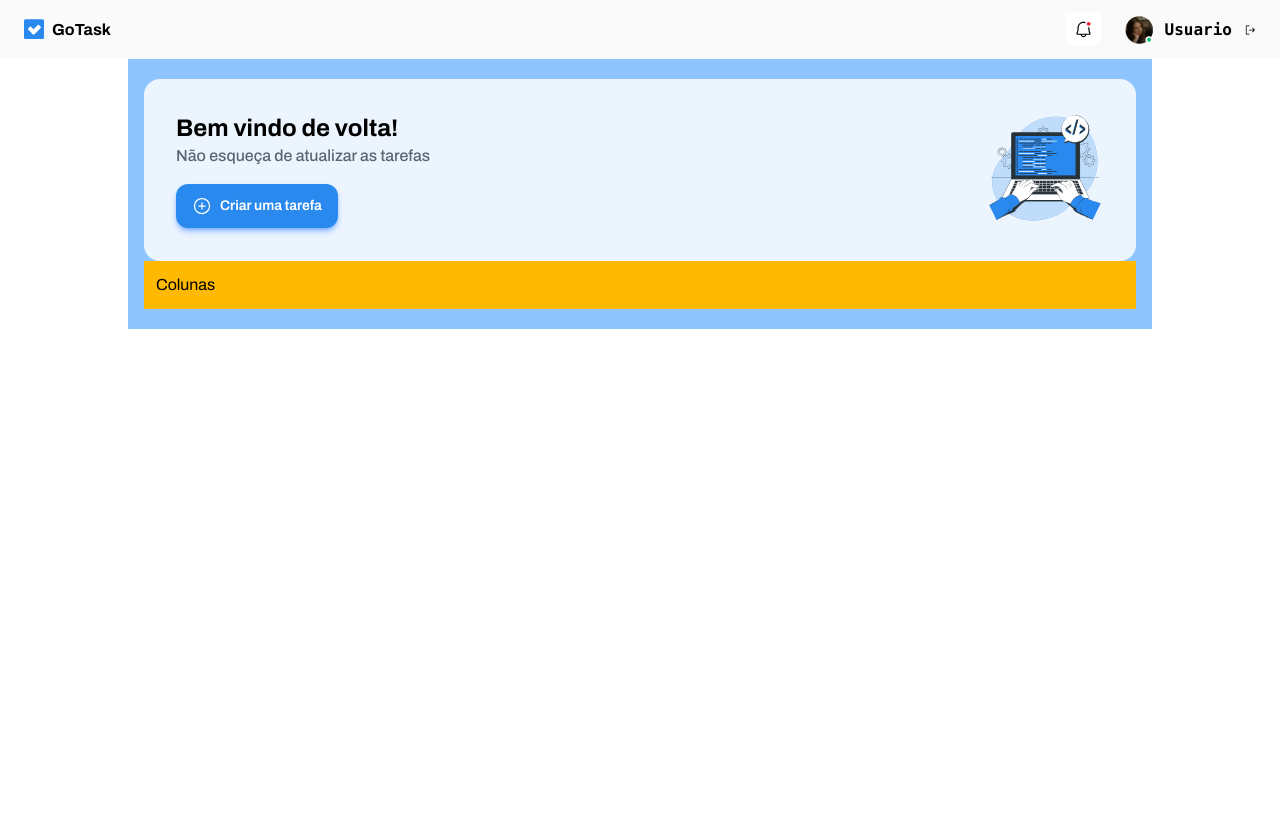
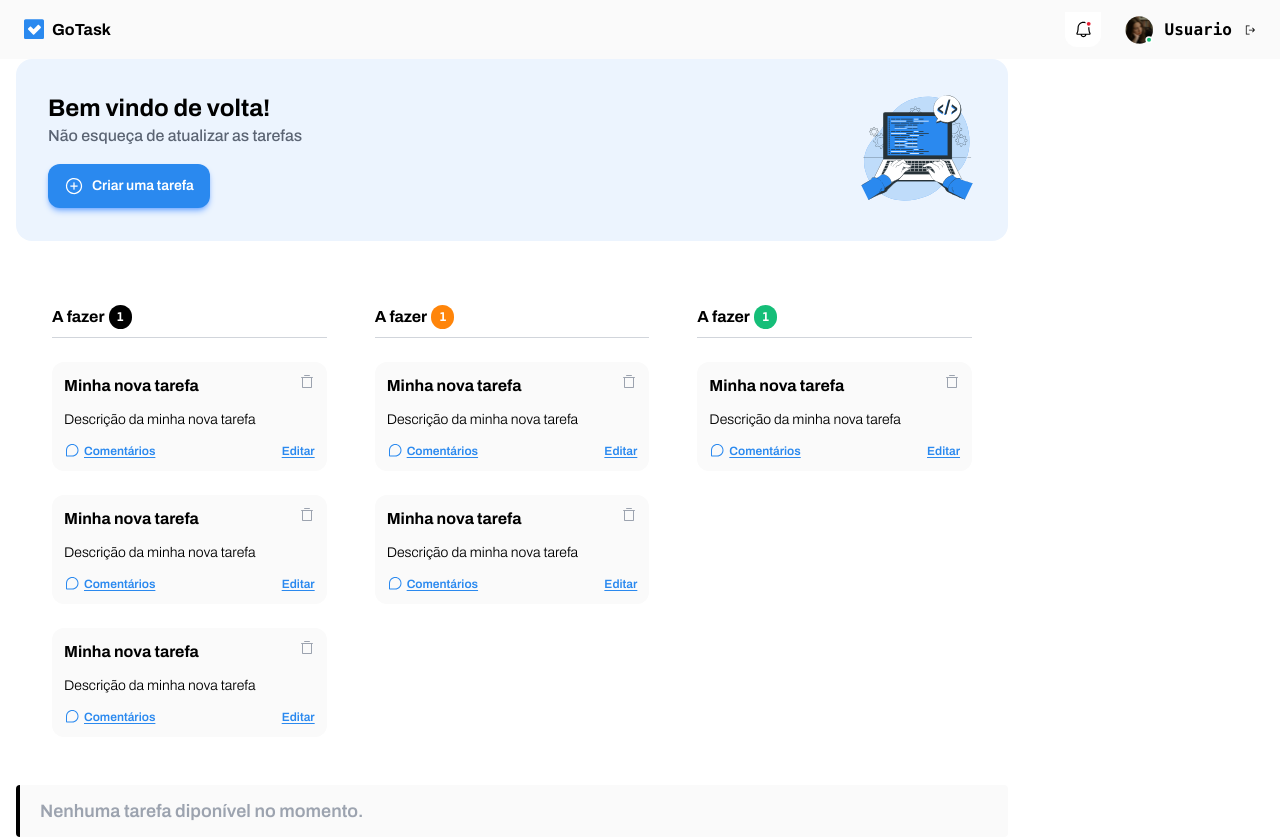
Before and after one commit to ArturLLopes/Aula-Rocketseat-Angular, an Angular app: page / in a window 1280 px wide. Before the commit the page ends 800 px from the top, so only its background shows below. Built offline with nearby package versions, Linux system fonts and the light colour scheme.

Commit message:
Feat: Cards das listas estruturadas

```diff
--- a/src/app/components/main-content/main-content.component.html
+++ b/src/app/components/main-content/main-content.component.html
@@ -1,4 +1,4 @@
-<div class="max-w-5xl mx-auto bg-blue-300 py-5 px-4 flex-col gap-8 ">
+<div class="max-w-5xl mx-autopy-5 px-4 flex-col gap-8 ">
   <app-welcome-section />
-  <div class="p-3 bg-amber-400"> Colunas</div>
+  <app-task-list-section />
 </div>
--- a/src/app/components/main-content/main-content.component.ts
+++ b/src/app/components/main-content/main-content.component.ts
@@ -1,9 +1,11 @@
 import { Component } from '@angular/core';
 import { WelcomeSectionComponent } from "../welcome-section/welcome-section.component";
+import { TaskCardComponent } from "../task-card/task-card.component";
+import { TaskListSectionComponent } from "../task-list-section/task-list-section.component";
 
 @Component({
   selector: 'app-main-content',
-  imports: [WelcomeSectionComponent],
+  imports: [WelcomeSectionComponent, TaskCardComponent, TaskListSectionComponent],
   templateUrl: './main-content.component.html',
   styleUrl: './main-content.component.css'
 })
--- a/src/app/components/task-card/task-card.component.html
+++ b/src/app/components/task-card/task-card.component.html
@@ -1 +1,12 @@
-<p>task-card works!</p>
+<div class="p-3 bg-[#fafafa] rounded-xl cursor-grab flex flex-col gap-3">
+  <div class="flex gap-1">
+    <p class="font-bold">Minha nova tarefa</p>
+    <img class="self-start cursor-pointer ml-auto" src="images/icon-delete.svg" alt="">
+  </div>
+  <p class="font-light text-sm">Descrição da minha nova tarefa</p>
+  <div class="flex items-center gap-1">
+    <img src="images/icon-comments.svg" alt="">
+    <p class="font-semibold text-xs text-[#2a89ef] underline  underline-offset-2 cursor-pointer">Comentários</p>
+    <p class="font-semibold text-xs text-[#2a89ef] underline  underline-offset-2 cursor-pointer ml-auto">Editar</p>
+  </div>
+</div>
--- a/src/app/components/task-list-section/task-list-section.component.html
+++ b/src/app/components/task-list-section/task-list-section.component.html
@@ -1 +1,30 @@
-<p>task-list-section works!</p>
+<div class="p-3 mb-6 flex overflow-x-auto scrollbar-hidden ">
+  <div class="flex-1 py-3 px-6 min-w-60 flex flex-col gap-6">
+    <div class="py-2 border-b border-[#d1d5db] flex items-center gap-1">
+      <h1 class="font-bold">A fazer</h1>
+      <samp class="text-xs font-semibold text-white bg-black py-1 px-2 rounded-xl">1</samp>
+    </div>
+    <app-task-card></app-task-card>
+    <app-task-card></app-task-card>
+    <app-task-card></app-task-card>
+  </div>
+  <div class="flex-1 py-3 px-6 min-w-60 flex flex-col gap-6">
+    <div class="py-2 border-b border-[#d1d5db] flex items-center gap-1">
+      <h1 class="font-bold">A fazer</h1>
+      <samp class="text-xs font-semibold text-white bg-[#ff850a] py-1 px-2 rounded-xl">1</samp>
+    </div>
+    <app-task-card></app-task-card>
+    <app-task-card></app-task-card>
+  </div>
+  <div class="flex-1 py-3 px-6 min-w-60 flex flex-col gap-6">
+    <div class="py-2 border-b border-[#d1d5db] flex items-center gap-1">
+      <h1 class="font-bold">A fazer</h1>
+      <samp class="text-xs font-semibold text-white bg-[#15be78] py-1 px-2 rounded-xl">1</samp>
+    </div>
+    <app-task-card></app-task-card>
+  </div>
+</div>
+
+<div class="bg-[#fafafa] rounded-sm py-3 px-5 border-l-4 border-black">
+  <p class="font-semibold text-lg text-[#9ca3af]">Nenhuma tarefa diponível no momento.</p>
+</div>
--- a/src/app/components/task-list-section/task-list-section.component.ts
+++ b/src/app/components/task-list-section/task-list-section.component.ts
@@ -1,8 +1,9 @@
 import { Component } from '@angular/core';
+import { TaskCardComponent } from "../task-card/task-card.component";
 
 @Component({
   selector: 'app-task-list-section',
-  imports: [],
+  imports: [TaskCardComponent],
   templateUrl: './task-list-section.component.html',
   styleUrl: './task-list-section.component.css'
 })
--- a/src/app/components/welcome-section/welcome-section.component.html
+++ b/src/app/components/welcome-section/welcome-section.component.html
@@ -1,4 +1,5 @@
-<div class="rounded-2xl p-8 bg-[#ecf4fe] flex flex-col items-center text-center gap-7 sm:flex-row-reverse sm:justify-between sm:items-center sm:text-left">
+<div
+  class="rounded-2xl p-8 bg-[#ecf4fe] flex flex-col items-center text-center gap-7 sm:flex-row-reverse sm:justify-between sm:items-center sm:text-left mb-8">
   <div>
     <img src="images/icon-hand-coding.svg" alt="">
   </div>
--- a/src/styles.css
+++ b/src/styles.css
@@ -1,5 +1,11 @@
 @import url("https://fonts.googleapis.com/css2?family=Archivo:ital,wght@0,100..900;1,100..900&display=swap");
 @import "tailwindcss";
+
+@utility scrollbar-hidden {
+  &::-webkit-scrollbar {
+    display: none;
+  }
+}
 
 html {
   font-family: "Archivo", sans-serif;
```
